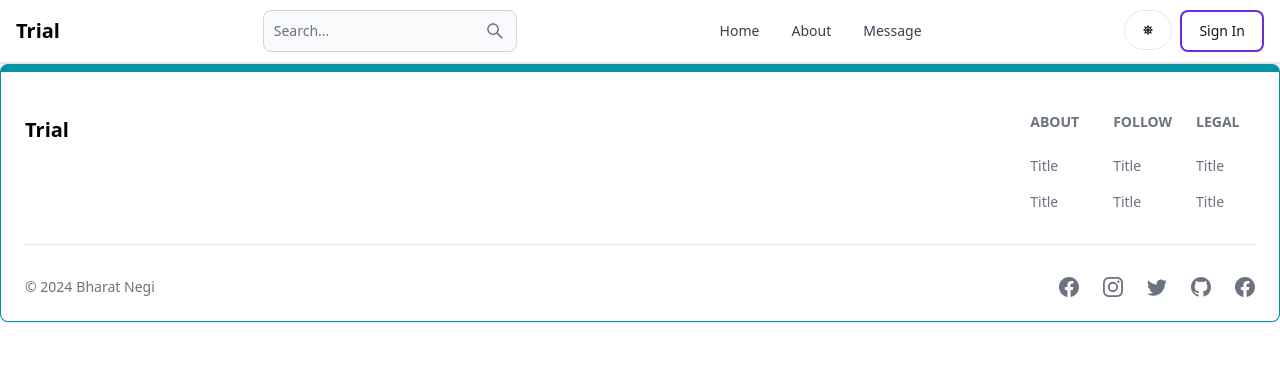
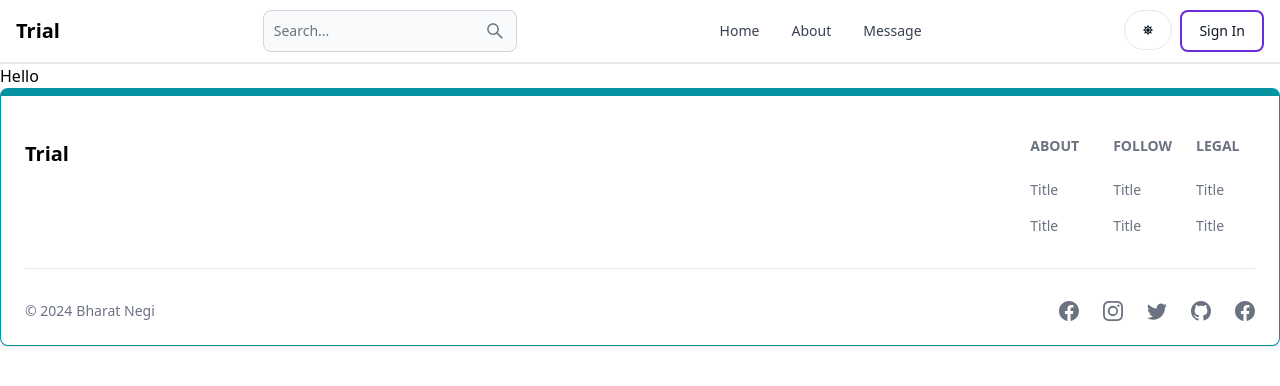
Before and after one commit to bhrtsnegi/fitlife, a React (Vite) app in the folder client/: page /post/1 in a window 1280 px wide. Shown: the top 386 px of the page. Built offline with nearby package versions, Linux system fonts and the light colour scheme; no server answers; the HTML template or start-up script is replaced by a standard one.

Commit message:
update: slug in model

```diff
--- a/client/src/App.jsx
+++ b/client/src/App.jsx
@@ -12,6 +12,7 @@
 import OnlyAdminPrivateRoute from "./components/OnlyAdminPrivateRoute";
 import { CreatePost } from "./pages/CreatePost";
 import { UpdatePost } from "./pages/UpdatePost";
+import PostPage from "./pages/PostPage";
 
 const App = () => {
   return (
@@ -30,6 +31,7 @@
           <Route path="/update-post/:postId" element={<UpdatePost />} />
         </Route>
         <Route path="/message" element={<Message />} />
+        <Route path="/post/:postSlug" element={<PostPage />} />
       </Routes>
       <FooterComp />
     </BrowserRouter>
--- /dev/null
+++ b/client/src/pages/PostPage.jsx
@@ -0,0 +1,7 @@
+import React from 'react'
+
+export default function Hello() {
+  return (
+    <div>Hello</div>
+  )
+}
```
Also changed, not shown: 1 other file (tests, documents, lock files or other folders).
